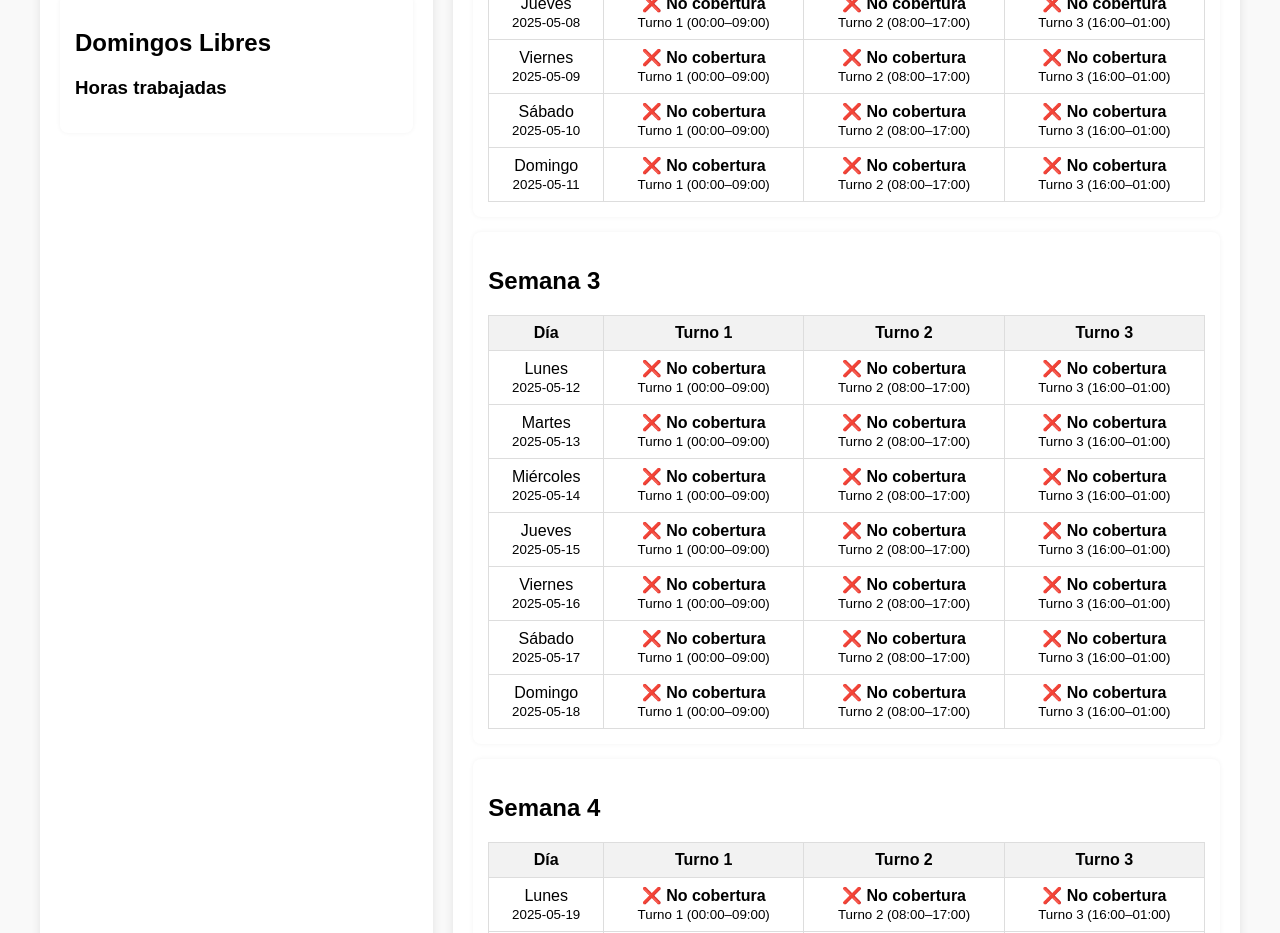
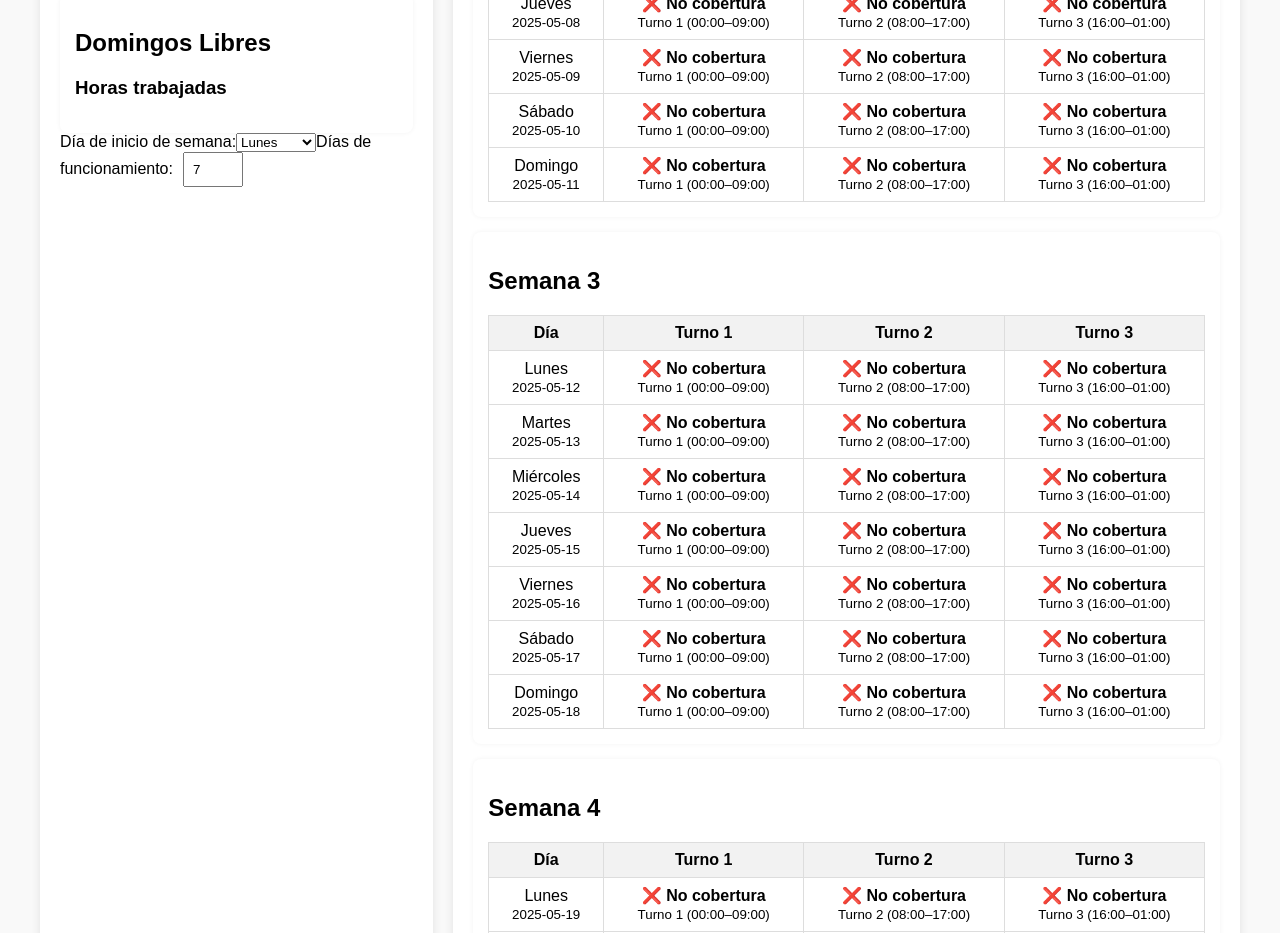
Before and after one commit to Panchoking/proyecto-t_maestro, a React (Vite) app: page / in a window 1280 px wide. Shown: the part 960-1893 px from the top of the page. Built offline with nearby package versions, Linux system fonts and the light colour scheme.

Commit message:
el incio de semana ahora es dinamico

```diff
--- a/src/TurnoRotativos.jsx
+++ b/src/TurnoRotativos.jsx
@@ -24,6 +24,20 @@ const TurnoRotativos = () => {
 
   const [horasEfectivasPorTurno, setHorasEfectivasPorTurno] = useState(8);
   const [horasColacion, setHorasColacion] = useState(1);
+
+  // variables para inicio de semana dinamico
+  const diasSemana = ['Lunes', 'Martes', 'Miércoles', 'Jueves', 'Viernes', 'Sábado', 'Domingo'];
+
+  const [inicioSemana, setInicioSemana] = useState('Lunes'); // Puedes conectar esto a un <select>
+  const [diasFuncionamiento, setDiasFuncionamiento] = useState(7); // Por defecto 7 (toda la semana)
+
+  const dias = useMemo(() => {
+    const inicioIndex = diasSemana.indexOf(inicioSemana);
+    const diasRotados = [...diasSemana.slice(inicioIndex), ...diasSemana.slice(0, inicioIndex)];
+    return diasRotados.slice(0, diasFuncionamiento);
+  }, [inicioSemana, diasFuncionamiento]);
+
+
   const formato24 = (horaDecimal) => {
     const horas = Math.floor(horaDecimal).toString().padStart(2, '0');
     const minutos = Math.round((horaDecimal % 1) * 60).toString().padStart(2, '0');
@@ -99,7 +113,6 @@ const TurnoRotativos = () => {
 
 
 
-  const dias = ['Lunes', 'Martes', 'Miércoles', 'Jueves', 'Viernes', 'Sábado', 'Domingo'];
 
 
   const agregarTrabajador = () => {
@@ -126,7 +139,6 @@ const TurnoRotativos = () => {
   const generarTurnos = () => {
     const resultado = [];
     const domingosContador = {};
-    const dias = ['Lunes', 'Martes', 'Miércoles', 'Jueves', 'Viernes', 'Sábado', 'Domingo'];
     const duracionTurnoTotal = horasEfectivasPorTurno + horasColacion;
 
 
@@ -287,7 +299,7 @@ const TurnoRotativos = () => {
 
 
   const turnosPorDia = turnos.length;
-  const diasPorSemana = 7;
+  const diasPorSemana = dias.length;
   const totalHorasSemana = turnos.length * horasEfectivasPorTurno * diasPorSemana;
   const totalHorasDisponibles = trabajadores.reduce((total, trabajador) => total + trabajador.horasDisponibles, 0);
   //const datosTurnos = generarTurnos();//cambiar
@@ -302,7 +314,7 @@ const TurnoRotativos = () => {
     const { resultado, horasTrabajadasPorTrabajador } = generarTurnos();
     setDatosTurnos(resultado);
     setHorasTrabajadas(horasTrabajadasPorTrabajador);
-  }, [trabajadores, semanas, horasEfectivasPorTurno, horasColacion, horarioAbierto, horarioCierre, fechaInicio]);
+  }, [trabajadores, semanas, horasEfectivasPorTurno, horasColacion, horarioAbierto, horarioCierre, fechaInicio,inicioSemana,diasFuncionamiento]);
 
   const exportarExcel = () => {
     // Cabecera dinámica con los nombres de los turnos activos
@@ -332,19 +344,25 @@ const TurnoRotativos = () => {
 
   const contarDomingos = (datosTurnos) => {
     const contador = {};
-    trabajadores.forEach((trabajador) => { contador[trabajador.nombre] = 0; });
+    trabajadores.forEach((trabajador) => {
+      contador[trabajador.nombre] = 0;
+    });
 
     datosTurnos.forEach((semana) => {
-      const domingo = semana.dias[6];
-      domingo.asignaciones.forEach((asignacion) => {
-        if (contador[asignacion.trabajador.nombre] !== undefined) {
-          contador[asignacion.trabajador.nombre]++;
+      const diaDomingo = semana.dias.find(d => d.dia === "Domingo");
+      if (!diaDomingo) return; // Si no hay domingo en esa semana, omitir
+
+      diaDomingo.asignaciones.forEach((asignacion) => {
+        const nombre = asignacion.trabajador?.nombre;
+        if (nombre && contador[nombre] !== undefined) {
+          contador[nombre]++;
         }
       });
     });
 
     return contador;
   };
+
 
   const validarDescansos = (datosTurnos) => {
     const descansosIncorrectos = [];
@@ -353,6 +371,7 @@ const TurnoRotativos = () => {
       for (let s = 0; s < datosTurnos.length; s++) {
         const semana = datosTurnos[s];
 
+        if (semana.dias.length < 2) continue;
         for (let d = 0; d < semana.dias.length - 1; d++) {
           const diaHoy = semana.dias[d];
           const diaManiana = semana.dias[d + 1];
@@ -630,7 +649,32 @@ const TurnoRotativos = () => {
             ))}
           </ul>
         </div>
+        <div className="input-group">
+          <label>
+            Día de inicio de semana:
+            <select value={inicioSemana} onChange={(e) => setInicioSemana(e.target.value)}>
+              {diasSemana.map((dia) => (
+                <option key={dia} value={dia}>{dia}</option>
+              ))}
+            </select>
+          </label>
+
+          <label>
+            Días de funcionamiento:
+            <input
+              type="number"
+              min="1"
+              max="7"
+              value={diasFuncionamiento}
+              onChange={(e) => setDiasFuncionamiento(Number(e.target.value))}
+            />
+
+          </label>
+
+        </div>
+
       </div>
+
 
 
       {/* Panel Derecho */}
```
